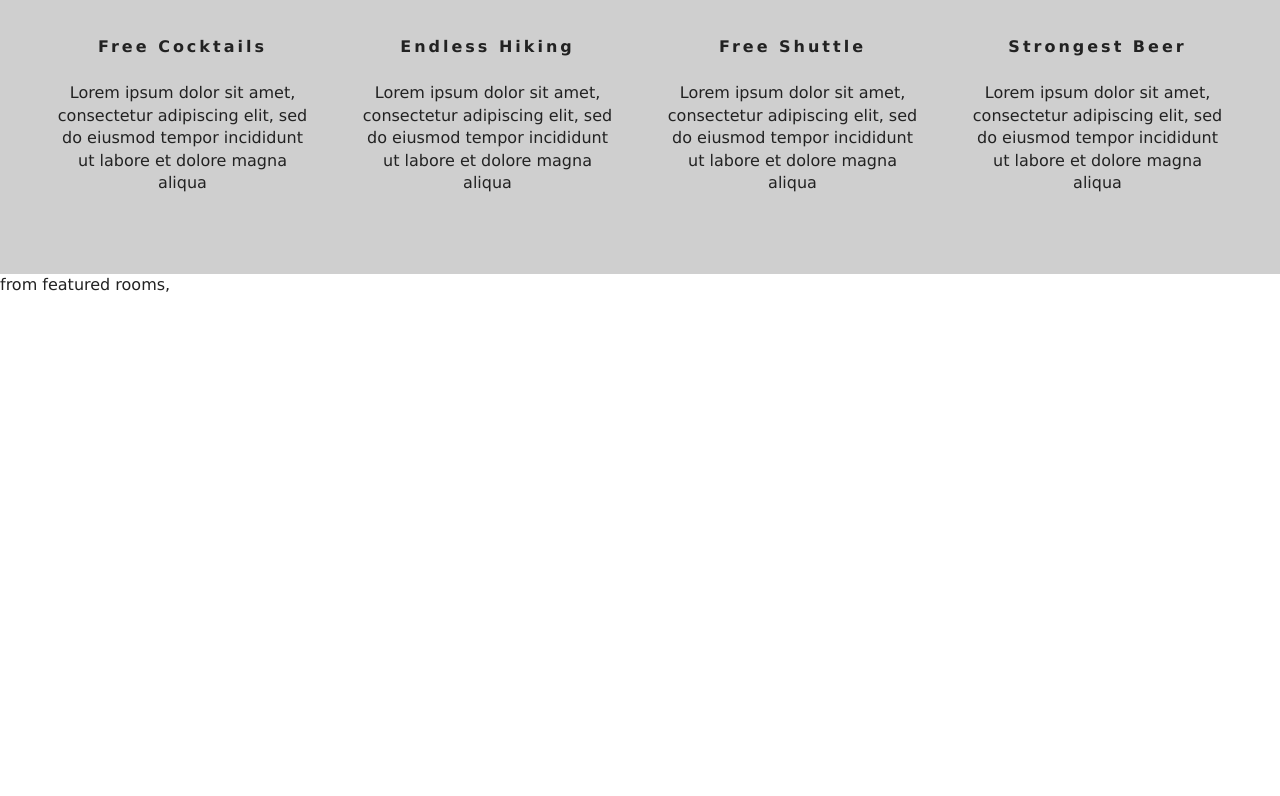
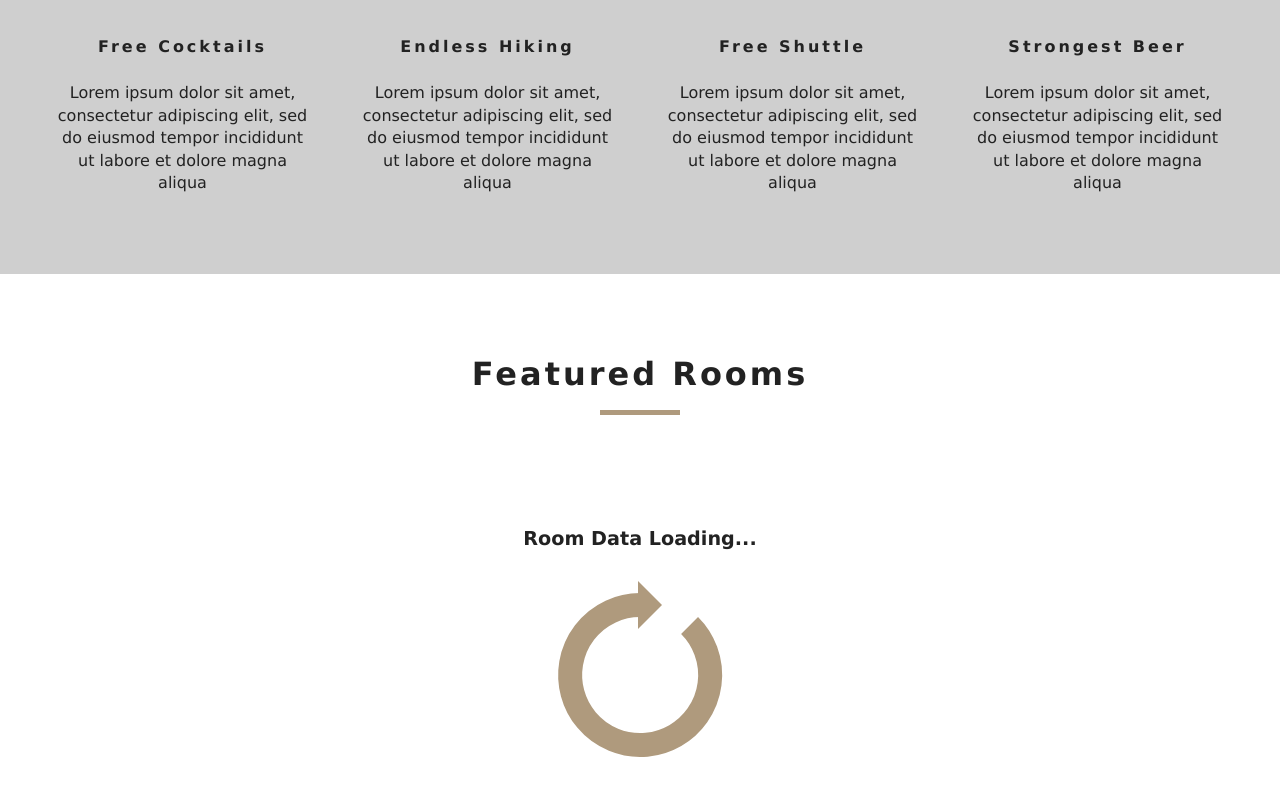
Before and after one commit to matovu-ronald/resorts-react-app, a React (Create React App) app: page / in a window 1280 px wide. Shown: the part 1049-1845 px from the top of the page. Before the commit the page ends 1346 px from the top, so only its background shows below. Built offline with nearby package versions, Linux system fonts and the light colour scheme.

Commit message:
Add featured rooms markup with loading state

```diff
--- a/src/components/FeaturedRooms.js
+++ b/src/components/FeaturedRooms.js
@@ -1,14 +1,25 @@
 import React, { Component } from 'react';
 import { RoomContext } from '../Context';
+import Loading from './Loading';
+import Room from './Room';
+import Title from './Title';
 
 class FeaturedRooms extends Component {
     static contextType = RoomContext;
     render () {
-        const {greeting, name} = this.context;
+        let { loading, featuredRooms: rooms } = this.context;
+
+        rooms = rooms.map(room => {
+            return <Room key={room.id} room={room} />
+        })
+
         return (
-            <div>
-                {greeting} from featured rooms, {name}
-            </div>
+            <section className="featured-rooms">
+                <Title title="Featured Rooms" />
+                <div className="featured-rooms-center">
+                    {loading? <Loading/> : rooms }
+                </div>
+            </section>
         );
     }
 }
```
